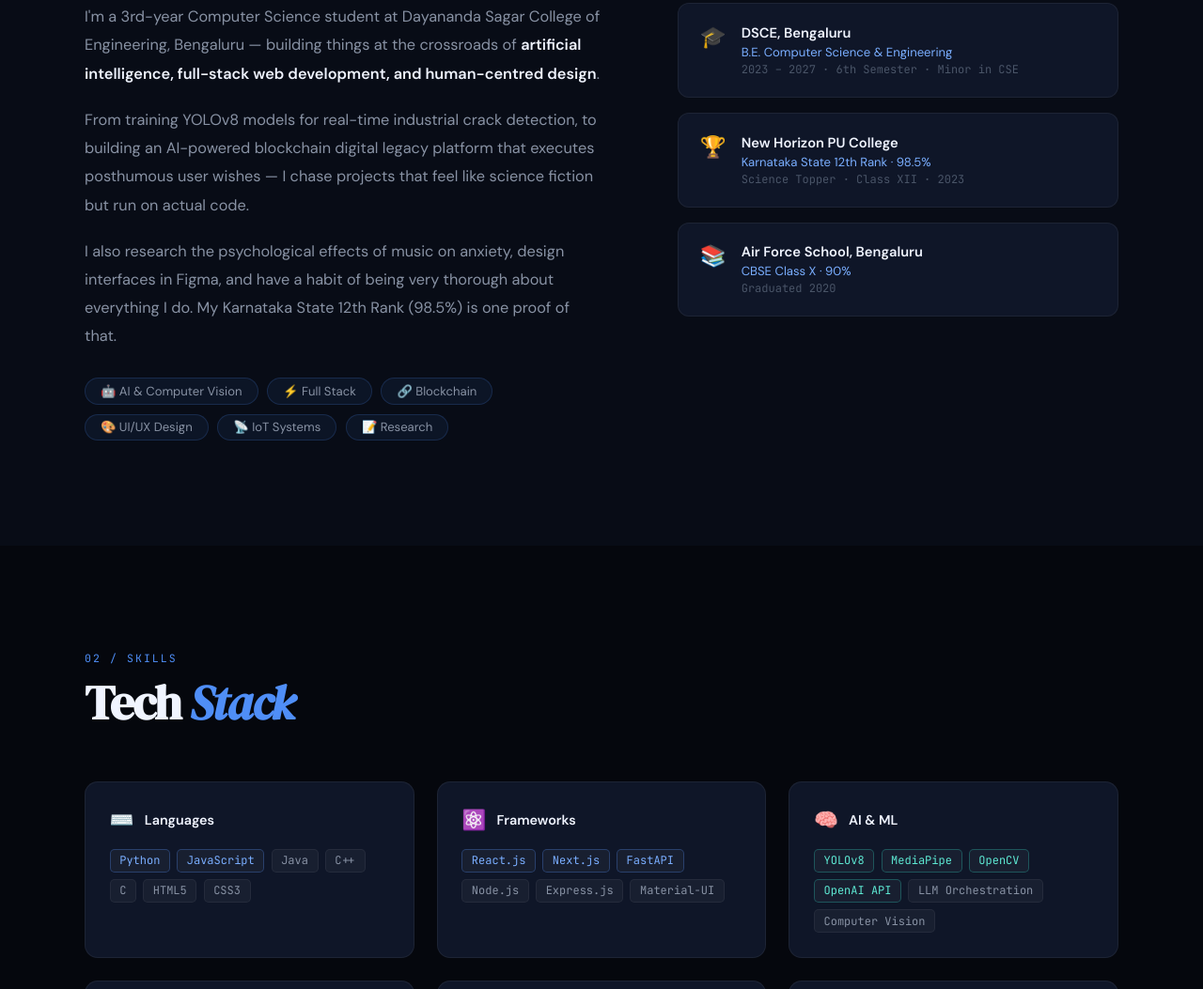
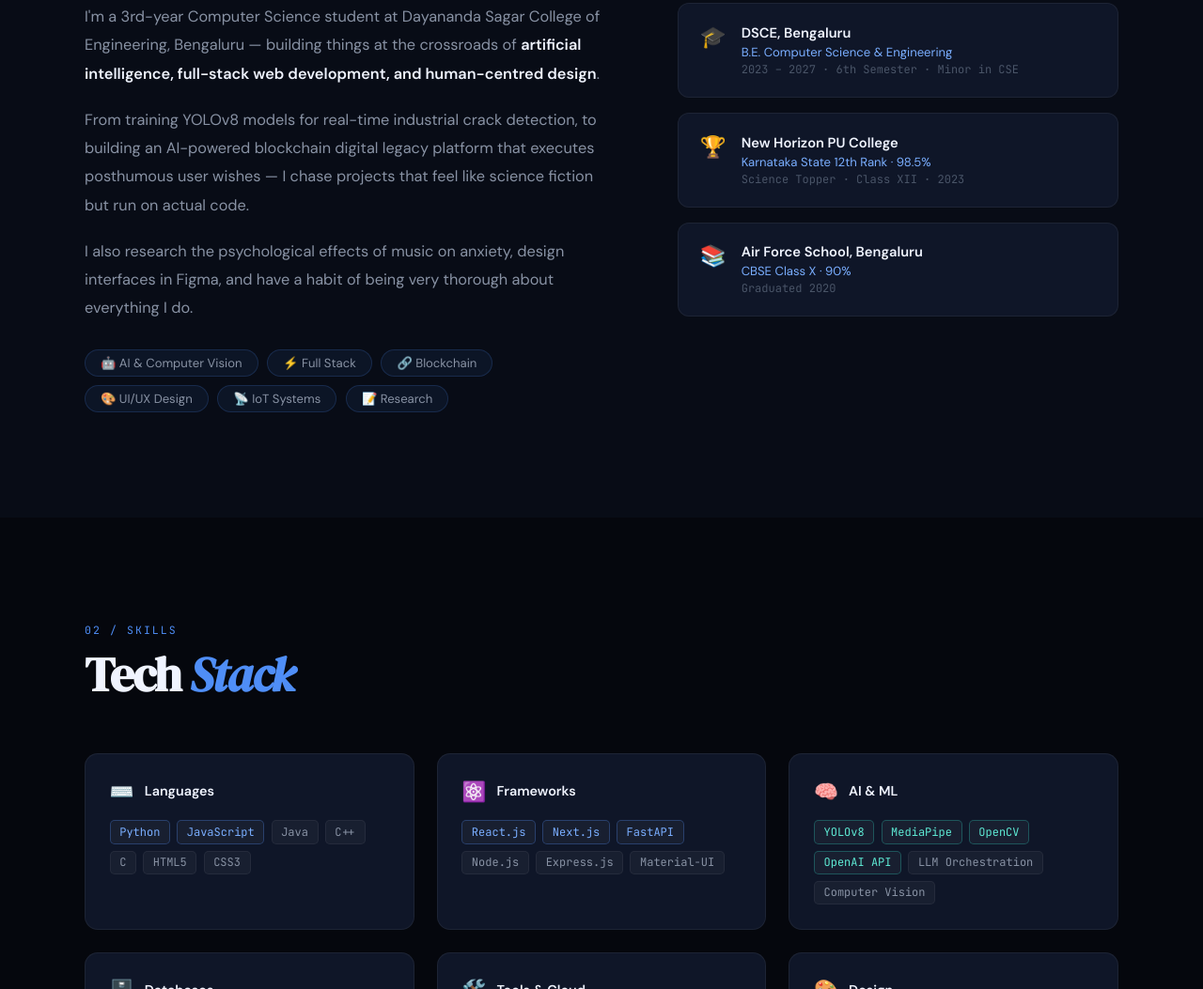
Before and after one commit to varshinishekar15/varshini-portfolio, a website: page index.html in a window 1280 px wide. Shown: the part 1048-2101 px from the top of the page at 94% size. Drawn offline with Linux system fonts and the light colour scheme.

Commit message:
Update about section in index.html
Removed mention of Karnataka State 12th Rank from about section.

```diff
--- a/index.html
+++ b/index.html
@@ -768,7 +768,7 @@
       <div class="about-text reveal">
         <p>I'm a 3rd-year Computer Science student at Dayananda Sagar College of Engineering, Bengaluru — building things at the crossroads of <strong>artificial intelligence, full-stack web development, and human-centred design</strong>.</p>
         <p>From training YOLOv8 models for real-time industrial crack detection, to building an AI-powered blockchain digital legacy platform that executes posthumous user wishes — I chase projects that feel like science fiction but run on actual code.</p>
-        <p>I also research the psychological effects of music on anxiety, design interfaces in Figma, and have a habit of being very thorough about everything I do. My Karnataka State 12th Rank (98.5%) is one proof of that.</p>
+        <p>I also research the psychological effects of music on anxiety, design interfaces in Figma, and have a habit of being very thorough about everything I do.</p>
         <div class="about-tags">
           <span class="tag">🤖 AI & Computer Vision</span>
           <span class="tag">⚡ Full Stack</span>
```
